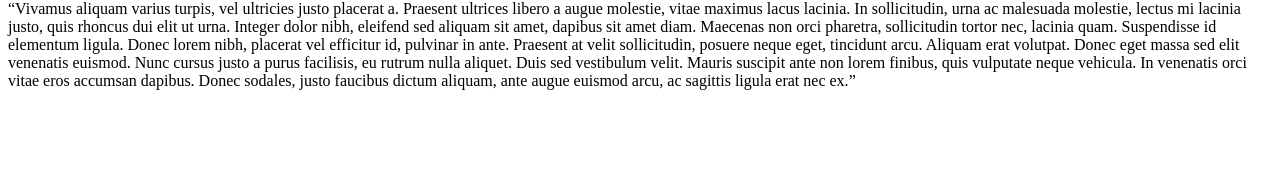
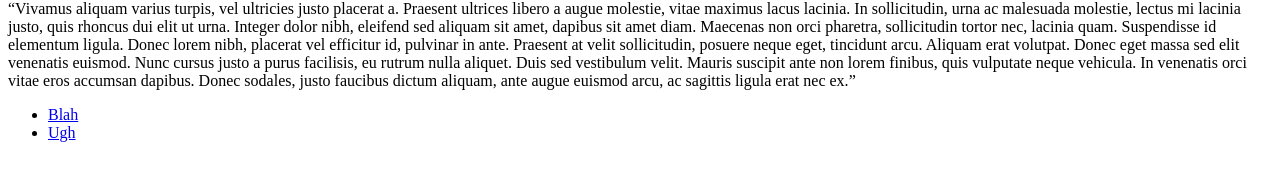
Before and after one commit to terjevolke/FrontEnd201704, a plain HTML site: page Andrjus/SimpleHTML/index.html in a window 1280 px wide. Shown: the part 383-564 px from the top of the page. Drawn offline with Linux system fonts and the light colour scheme.

Commit message:
Algne navigatsioon

```diff
--- a/Andrjus/SimpleHTML/index.html
+++ b/Andrjus/SimpleHTML/index.html
@@ -23,6 +23,15 @@
         <q>Vivamus aliquam varius turpis, vel ultricies justo placerat a. Praesent ultrices libero a augue molestie, vitae maximus lacus lacinia. In sollicitudin, urna ac malesuada molestie, lectus mi lacinia justo, quis rhoncus dui elit ut urna. Integer dolor nibh, eleifend sed aliquam sit amet, dapibus sit amet diam. Maecenas non orci pharetra, sollicitudin tortor nec, lacinia quam. Suspendisse id elementum ligula. Donec lorem nibh, placerat vel efficitur id, pulvinar in ante. Praesent at velit sollicitudin, posuere neque eget, tincidunt arcu. Aliquam erat volutpat. Donec eget massa sed elit venenatis euismod. Nunc cursus justo a purus facilisis, eu rutrum nulla aliquet. Duis sed vestibulum velit. Mauris suscipit ante non lorem finibus, quis vulputate neque vehicula. In venenatis orci vitae eros accumsan dapibus. Donec sodales, justo faucibus dictum aliquam, ante augue euismod arcu, ac sagittis ligula erat nec ex.</q>
       </p>
     </article>
-
+    <nav>
+      <ul>
+        <li>
+          <a href="blah.html">Blah</a>
+        </li>
+        <li>
+          <a href="ugh.html">Ugh</a>
+        </li>
+      </ul>
+    </nav>
   </body>
 </html>
```
